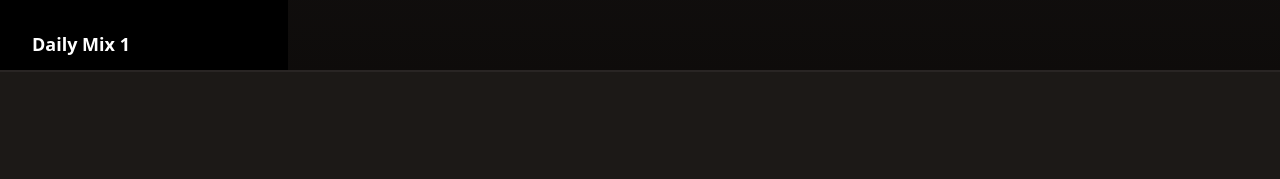
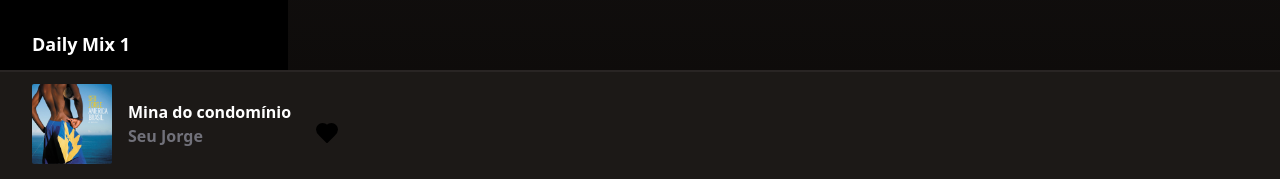
Before and after one commit to GabrielOFFrancisco/Spotify-LandingPage, a React (Vite) app: page / in a window 1280 px wide. Shown: the part 618-797 px from the top of the page. Built offline with nearby package versions, Linux system fonts and the light colour scheme.

Commit message:
BottomBar left side

```diff
--- a/src/components/BottomBar.jsx
+++ b/src/components/BottomBar.jsx
@@ -1,3 +1,29 @@
+import { useState } from 'react';
+import { Heart } from 'lucide-react';
+
 export function BottomBar() {
-  return <div className='bg-stone-900 border-t-2 border-stone-800 h-28 w-screen fixed bottom-0'></div>;
+  const [heartColor, setHeartColor] = useState('');
+
+  function handleClick() {
+    setHeartColor((prevColor) => (prevColor === '' ? 'green' : ''));
+  }
+
+  return (
+    <div className='flex bg-stone-900 border-t-2 border-stone-800 h-28 w-screen fixed bottom-0'>
+      <div className='flex flex-row mt-3 ml-8'>
+        <img src='/imagem-exemplo.jpg' className='w-20 h-20 rounded-sm' />
+        <div>
+          <h2 className='text-white font-semibold text-base ml-4 mt-4 hover:underline cursor-pointer'>
+            Mina do condomínio
+          </h2>
+          <h2 className='text-zinc-500 font-semibold text-base ml-4 hover:underline cursor-pointer'>
+            Seu Jorge
+          </h2>
+        </div>
+        <button className='ml-6' onClick={handleClick}>
+          <Heart fill={heartColor} />
+        </button>
+      </div>
+    </div>
+  );
 }
```
Also changed, not shown: public/imagem-exemplo.jpg (added).
